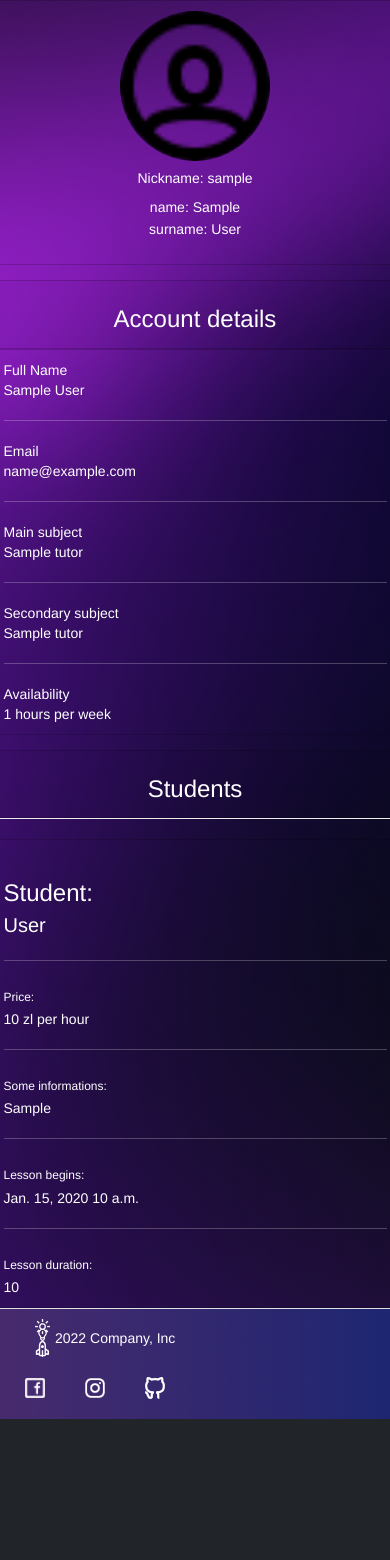
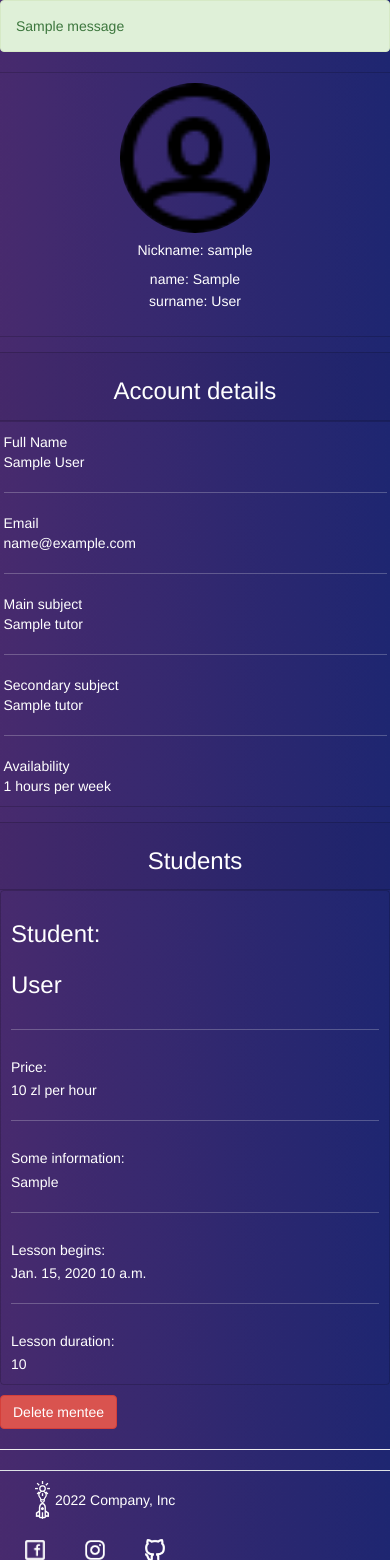
Before and after one commit to Kamil-Krawiec/Tutor-Django-App, a Django app: page /account in a window 390 px wide. Shown: the part 197-1757 px from the top of the page. Before the commit the page ends 1616 px from the top, so only its background shows below. Run offline with Django 4.2, Linux system fonts and the light colour scheme; a user stored in the database is signed in; tables that the repository leaves empty hold one stand-in row (values such as "Sample post"); one stand-in notice (Sample message) is shown; some libraries are stand-ins or nearby versions.

Commit message:
Updated mentees in profile, deleting and messages

```diff
--- a/JSProjekt/views.py
+++ b/JSProjekt/views.py
@@ -1,8 +1,8 @@
 from django.contrib.auth import login, authenticate
 from django.contrib.auth.decorators import login_required
 from django.db.models import Q
+from django.contrib import messages
 from django.shortcuts import render, redirect
-
 from .forms import MenteeForm, SignUpForm
 from .models import Mentee, Tutor
 
@@ -20,18 +20,38 @@ def accountDetails(request):
     mentees = Mentee.objects.all()
     tutor_info = Tutor.objects.get(user=request.user)
 
+    if request.method=="POST":
+        mentee_id = request.POST.get("mentee_id")
+        mentee = Mentee.objects.filter(id=mentee_id).first()
+
+        if mentee:
+            messages.success(request, f'Mentee {mentee.name_surname} deleted successful!')
+            user = request.user
+            user.tutor.availability += mentee.duration
+            user.save()
+            mentee.delete()
+
     return render(request, 'main/account.html', {"mentees": mentees, "user": request.user, "tutor": tutor_info})
 
 
 @login_required(login_url="/login")
 def defineMentee(request):
+
     if request.method == 'POST':
         form = MenteeForm(request.POST)
         if form.is_valid():
             mentee = form.save(commit=False)
-            mentee.tutor = request.user
-            mentee.save()
-            return redirect("/account")
+            user = request.user
+            if user.tutor.availability - mentee.duration > 0:
+                mentee.tutor = user
+                mentee.save()
+                user.tutor.availability -= mentee.duration
+                user.save()
+                messages.success(request,'Success! The mentee was added correctly.')
+                return redirect("/account")
+            else:
+                messages.error(request, 'Your weekly availability is too low!')
+                return redirect('/account')
     else:
         form = MenteeForm()
 
--- a/templates/main/account.html
+++ b/templates/main/account.html
@@ -3,7 +3,12 @@
 {% load static %}
 
 {% block content %}
-    <section style="background-image: url('{% static 'images/Background_dark_vertical.png' %}')!important;">
+    {% for message in messages %}
+        <div class="alert {{ message.tags }}">
+            {{ message }}
+        </div>
+    {% endfor %}
+    <section>
         <div class="row">
             <div class="card mb-4"
                  style="background:transparent!important; !important; color: white!important;">
@@ -77,31 +82,31 @@
             <div class="card-header card text-center" style="color: white!important;">
                 <h3>Students</h3>
             </div>
+        </div>
         {% block mentees %}
             {% for mentee in mentees %}
                 {% if user == mentee.tutor %}
-                        <hr class="text-danger border-3 opacity-100">
 
-                        <div class="card" style="width: 100%;background: transparent!important;color: white!important;">
+                    <div class="card" style="background: transparent!important;color: white!important;">
                         <div class="card-body">
 
-                                <div class="row" style="margin-top: 10px">
+                            <div class="row">
                                 <div class="col-sm-3">
                                     <h3 class="card-title">Student:</h3>
                                 </div>
-                                    <div class="col-sm-9">
-                                        <p class="text-muted mb-0"
-                                           style="color: white!important; font-size: 20px">{{ mentee.name_surname }}</p>
+                                <div class="col-sm-3">
+                                    <h3 class="text-muted " style="color: white!important;">
+                                        {{ mentee.name_surname }}</h3>
                                 </div>
 
                             </div>
                             <hr>
 
-                                <div class="row" style="margin-top: 10px">
+                            <div class="row">
                                 <div class="col-sm-3">
-                                        <h6 class="card-title">Price:</h6>
+                                    <h5 class="card-title">Price:</h5>
                                 </div>
-                                    <div class="col-sm-9">
+                                <div class="col-sm-3">
                                     <p class="text-muted mb-0" style="color: white!important;">{{ mentee.price }} zl
                                         per
                                         hour </p>
@@ -112,10 +117,10 @@
 
                             <div class="row" style="margin-top: 10px">
                                 <div class="col-sm-3">
-                                        <h6 class="card-title">Some informations:</h6>
+                                    <h5 class="card-title">Some information:</h5>
                                 </div>
-                                    <div class="col-sm-9">
-                                        <p class="text-muted mb-0" style="color: white!important;">{{ mentee.info }}</p>
+                                <div class="col-sm-3">
+                                    <p class="text-muted mb-0" style="color: white!important">{{ mentee.info }}</p>
                                 </div>
 
                             </div>
@@ -123,9 +128,9 @@
 
                             <div class="row" style="margin-top: 10px">
                                 <div class="col-sm-3">
-                                        <h6 class="card-title">Lesson begins:</h6>
+                                    <h5 class="card-title">Lesson begins:</h5>
                                 </div>
-                                    <div class="col-sm-9">
+                                <div class="col-sm-3">
                                     <p class="text-muted mb-0" style="color: white!important;">
                                         {{ mentee.starting_date }} {{ mentee.starting_time }}</p>
                                 </div>
@@ -134,9 +139,9 @@
 
                             <div class="row" style="margin-top: 10px">
                                 <div class="col-sm-3">
-                                        <h6 class="card-title">Lesson duration:</h6>
+                                    <h5 class="card-title">Lesson duration:</h5>
                                 </div>
-                                    <div class="col-sm-9">
+                                <div class="col-sm-3">
                                     <p class="text-muted mb-0"
                                        style="color: white!important;">{{ mentee.duration }}</p>
                                 </div>
@@ -144,9 +149,16 @@
 
                         </div>
                     </div>
+
+                    <form method="POST" class="form" style="margin-top: 10px">
+                        {% csrf_token %}
+                        <button type="submit" class = "btn btn-danger" name="mentee_id" value="{{ mentee.id }}"> Delete mentee</button>
+                    </form>
+                    <hr class="text-danger border-3 opacity-100">
+
                 {% endif %}
+
             {% endfor %}
         {% endblock mentees %}
-        </div>
     </section>
 {% endblock %}
--- a/templates/main/base.html
+++ b/templates/main/base.html
@@ -197,5 +197,6 @@
         crossorigin="anonymous">
 
 </script>
+
 </body>
 </html>
```
Also changed, not shown: JSProjekt/settings.py (+9 -0 lines), templates/main/tutors.html (+17 -10 lines). Lines whose indentation alone changed are shown as unchanged.
